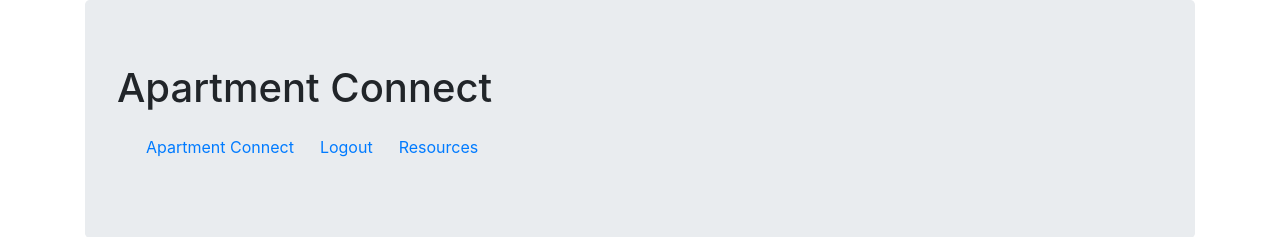
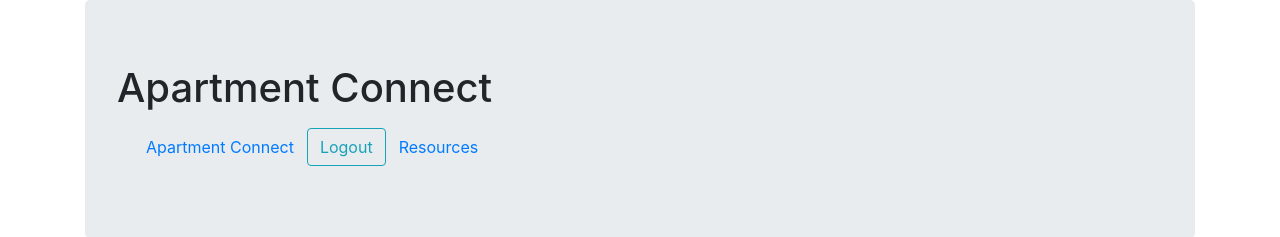
Before and after one commit to blakebonasera/Apartment_Connect, a React (Create React App) app in the folder client/: page / in a window 1280 px wide. Shown: the top 237 px of the page. Built offline with nearby package versions, Linux system fonts and the light colour scheme; sample sign-in values are in the browser's storage.

Commit message:
Navbar-localStorage
navbar responds to localstorage value of loggedIn

```diff
--- a/client/src/App.js
+++ b/client/src/App.js
@@ -1,5 +1,5 @@
-import React, { useState } from 'react';
-import { Link, navigate, Router} from '@reach/router';
+import React, { useEffect, useState } from 'react';
+import { navigate, Router} from '@reach/router';
 import './App.css';
 import Nav from './components/Nav';
 import LogReg from './views/LogReg';
@@ -8,24 +8,25 @@ import axios from 'axios';
 
 
 function App() {
-  const [isLoggedIn, setIsLoggedIn ] = useState(JSON.parse(localStorage.getItem("loggedIn")) || false);
+  const [isLoggedIn, setIsLoggedIn ] = useState(JSON.parse(localStorage.getItem("loggedIn")));
 
   const logout = () => {
     axios.post('http://localhost:8000/api/logout',{}, { withCredentials: true })
-    .then((res)=>{
-      console.log(res);
+    .then(() => {
       localStorage.setItem("loggedIn", "false")
-      setIsLoggedIn(false);
+      setIsLoggedIn(false)
     })
-    .catch(console.log);
+    .catch(err => console.log(err));
     navigate('/');
   };
+
+  useEffect(() => {}, [isLoggedIn])
 
   return (
     <div className="container">
       <div className="jumbotron ">
         <h1>Apartment Connect</h1>
-        {isLoggedIn && <Nav logout={logout} />}
+        {JSON.parse(localStorage.getItem("loggedIn")) && <Nav logout={logout} />}
       </div>
       <Router>
         <LogReg setLoggedIn={()=> setIsLoggedIn(true)} path="/" />
--- a/client/src/components/Nav.js
+++ b/client/src/components/Nav.js
@@ -1,24 +1,24 @@
-import React, {useState} from 'react';
+import React from 'react';
 
-import { Link, navigate } from '@reach/router';
+import { Link } from '@reach/router';
 
 const Nav = (props) => {
-    const {logout} = useState();
+    const {logout} = props;
 
 
     return (
-        <nav class="navbar navbar-expand-lg navbar-primary">
+        <nav className="navbar navbar-expand-lg navbar-primary">
             <Link className="btn" to='/dashboard'>Apartment Connect</Link>
-                <div class="collapse navbar-collapse" id="navbarNav">
-                    <ul class="navbar-nav">
-                        <li class="nav-item">
-                            <Link className="btn" to='/' onClick={logout}>Logout</Link>
-                        </li>
-                        <li class="nav-item">
-                            <Link className="btn" to="/resources">Resources</Link>
-                        </li>
-                    </ul>
-                </div>
+            <div className="" id="navbarNav">
+                <ul className="navbar-nav">
+                    <li className="nav-item">
+                        <button className="btn btn-outline-info" onClick={logout}>Logout</button>
+                    </li>
+                    <li className="nav-item">
+                        <Link className="btn" to="/resources">Resources</Link>
+                    </li>
+                </ul>
+            </div>
         </nav>
     )
 }
--- a/client/src/components/SignUp.js
+++ b/client/src/components/SignUp.js
@@ -31,7 +31,7 @@ const SignUp = (props) => {
         })
         .catch((err)=>{
             console.log(err);
-            //setErrors(err.response.data.errors);
+            setErrors(err.response.data.errors);
 
         });
     };
```
